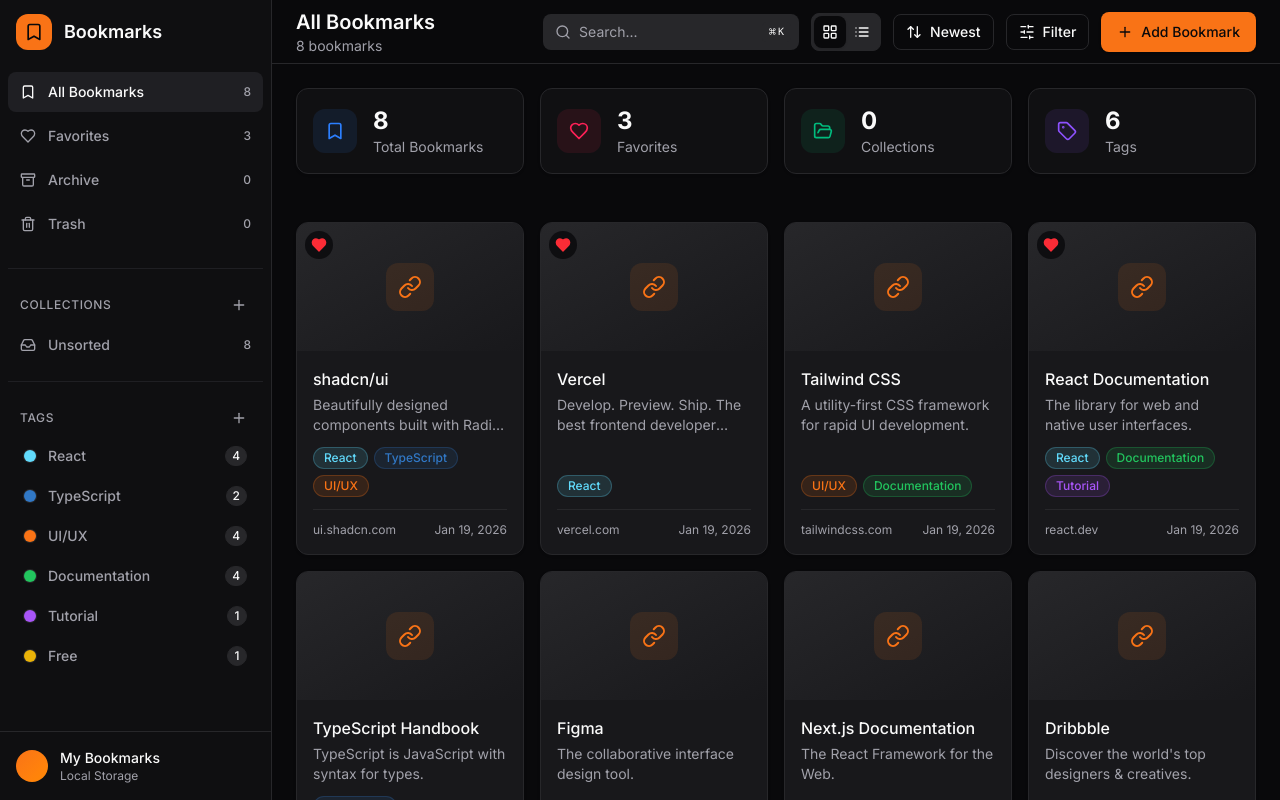
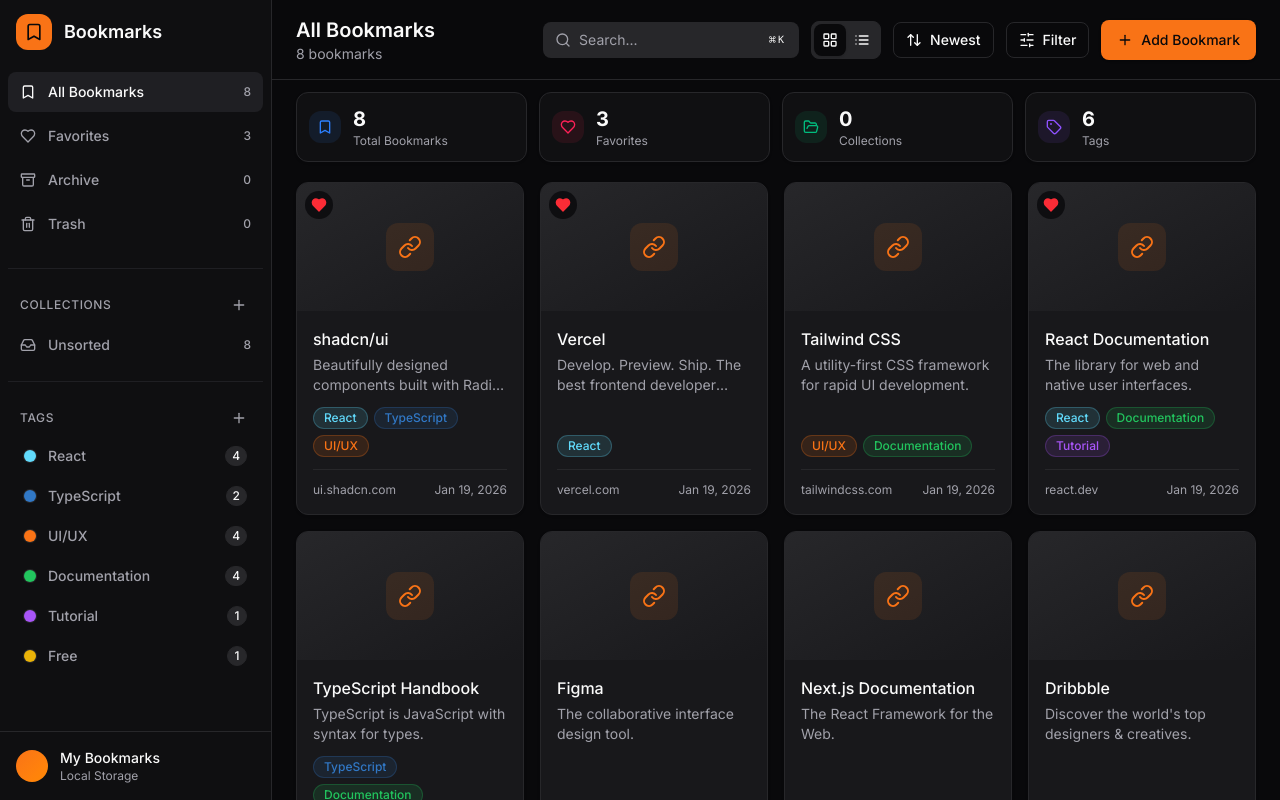
Before and after one commit to Akshad135/bookmarks, a React (Vite) app: page / in a window 1280 px wide. Built offline with nearby package versions, Linux system fonts and the light colour scheme.

Commit message:
the ui is almost perfect

```diff
--- a/src/components/bookmarks/BookmarkGrid.tsx
+++ b/src/components/bookmarks/BookmarkGrid.tsx
@@ -96,7 +96,7 @@
     }
 
     return (
-        <div className="grid grid-cols-1 gap-4 p-6 sm:grid-cols-2 lg:grid-cols-3 xl:grid-cols-4">
+        <div className="grid grid-cols-1 gap-4 px-6 pb-6 pt-2 sm:grid-cols-2 lg:grid-cols-3 xl:grid-cols-4">
             {filteredBookmarks.map((bookmark) => (
                 <BookmarkCard
                     key={bookmark.id}
--- a/src/components/layout/Header.tsx
+++ b/src/components/layout/Header.tsx
@@ -119,7 +119,7 @@
     const hasActiveFilters = selectedTags.length > 0
 
     return (
-        <header className="flex h-16 items-center justify-between border-b border-border px-6">
+        <header className="flex h-20 items-center justify-between border-b border-border px-6">
             {/* Title */}
             <div className="flex items-center gap-4">
                 <div>
@@ -162,8 +162,8 @@
                         size="icon"
                         onClick={() => setViewMode('grid')}
                         className={`h-8 w-8 ${viewMode === 'grid'
-                                ? 'bg-background shadow-sm'
-                                : 'hover:bg-transparent'
+                            ? 'bg-background shadow-sm'
+                            : 'hover:bg-transparent'
                             }`}
                     >
                         <LayoutGrid className="h-4 w-4" />
@@ -173,8 +173,8 @@
                         size="icon"
                         onClick={() => setViewMode('list')}
                         className={`h-8 w-8 ${viewMode === 'list'
-                                ? 'bg-background shadow-sm'
-                                : 'hover:bg-transparent'
+                            ? 'bg-background shadow-sm'
+                            : 'hover:bg-transparent'
                             }`}
                     >
                         <List className="h-4 w-4" />
--- a/src/components/stats/StatsCards.tsx
+++ b/src/components/stats/StatsCards.tsx
@@ -33,18 +33,18 @@
     ]
 
     return (
-        <div className="grid grid-cols-4 gap-4 p-6">
+        <div className="grid grid-cols-4 gap-3 px-6 py-3">
             {stats.map((stat) => (
                 <Card
                     key={stat.label}
-                    className="flex items-center gap-4 border-border bg-card/50 p-4 transition-colors hover:bg-card"
+                    className="flex items-center gap-3 border-border bg-card/50 p-3 transition-colors hover:bg-card"
                 >
-                    <div className={`rounded-lg p-3 ${stat.color}`}>
-                        <stat.icon className="h-5 w-5" />
+                    <div className={`rounded-lg p-2 ${stat.color}`}>
+                        <stat.icon className="h-4 w-4" />
                     </div>
                     <div>
-                        <p className="text-2xl font-bold">{stat.value}</p>
-                        <p className="text-sm text-muted-foreground">{stat.label}</p>
+                        <p className="text-xl font-bold">{stat.value}</p>
+                        <p className="text-xs text-muted-foreground">{stat.label}</p>
                     </div>
                 </Card>
             ))}
```
